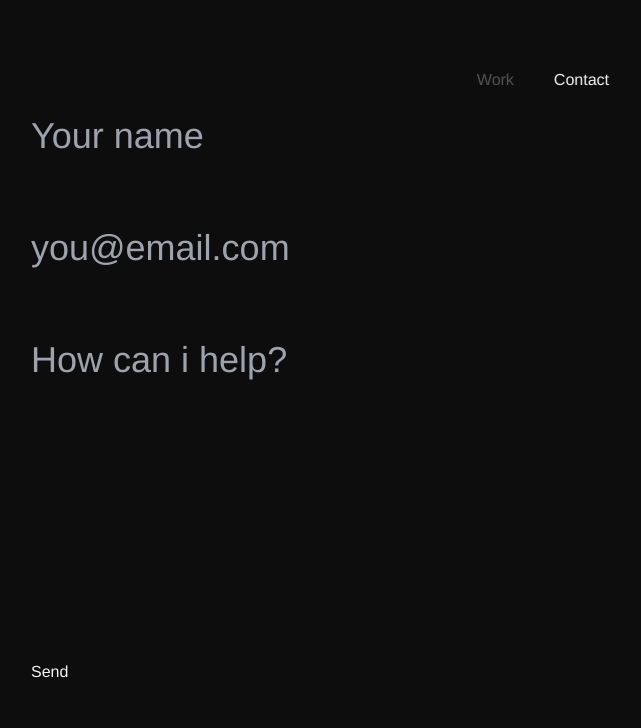
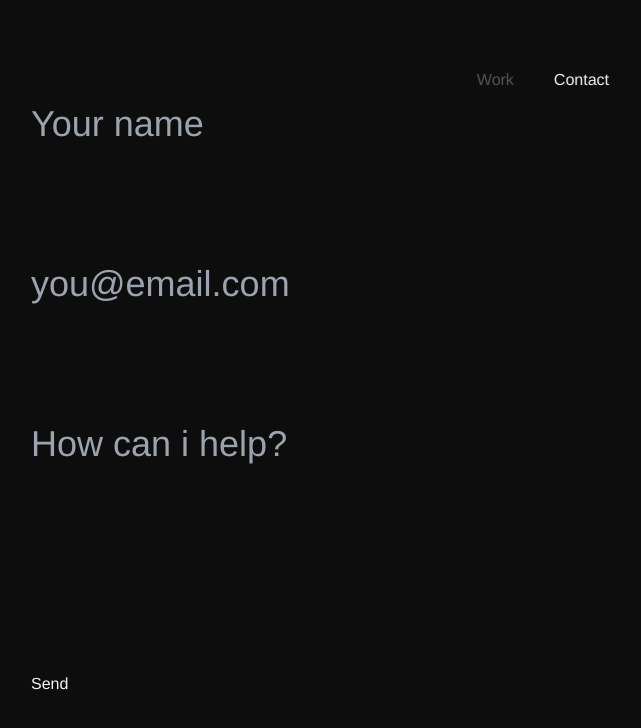
Before and after one commit to piatachenko/piatachenko, a Next.js app: page /contact in a window 1280 px wide. Shown: the top 728 px of the page, without its empty margins (97-738 px from the left). Built offline with nearby package versions, Linux system fonts and the light colour scheme.

Commit message:
Upd input

```diff
--- a/src/components/Input.tsx
+++ b/src/components/Input.tsx
@@ -4,10 +4,9 @@ import TextareaAutosize from "react-textarea-autosize";
 interface InputProps {
   placeholder?: string;
   type?: string;
-  customClass?: string;
 }
 
-export default function Input({ placeholder, type, customClass }: InputProps) {
+export default function Input({ placeholder, type }: InputProps) {
   const inputRef = useRef<HTMLInputElement | null>(null);
   const textareaRef = useRef<HTMLTextAreaElement | null>(null);
   const divRef = useRef<HTMLDivElement | null>(null);
@@ -33,17 +32,17 @@ export default function Input({ placeholder, type, customClass }: InputProps) {
       <div
         ref={divRef}
         style={{ "--duration": `${duration}ms` } as CSSProperties}
-        className="relative mb-16 block w-full pb-2 text-4xl after:absolute after:bottom-0 after:right-0 after:h-0.5 after:w-0 after:bg-white after:content-['']"
+        className="relative mb-16 block w-full pb-2 text-4xl after:absolute after:bottom-0 after:right-0 after:h-0.5 after:w-0 after:bg-white after:content-[''] md:mb-20 lg:mb-24 xl:mb-28"
       >
         {type === "textarea" ? (
           <TextareaAutosize
-            minRows={5}
+            minRows={3}
             maxRows={9}
             ref={textareaRef}
             placeholder={placeholder}
             onChange={onChange}
-            style={{ height: 240 }} // (minRows + 1) * line-height
-            className={`w-full resize-none bg-transparent pb-10 outline-none ${customClass}`}
+            style={{ height: 160 }} // (minRows + 1) * line-height
+            className="w-full resize-none bg-transparent outline-none"
           />
         ) : (
           <input
@@ -51,7 +50,7 @@ export default function Input({ placeholder, type, customClass }: InputProps) {
             type={"text"}
             placeholder={placeholder}
             onChange={onChange}
-            className={`w-full bg-transparent outline-none ${customClass}`}
+            className="w-full bg-transparent outline-none"
           />
         )}
       </div>
```
